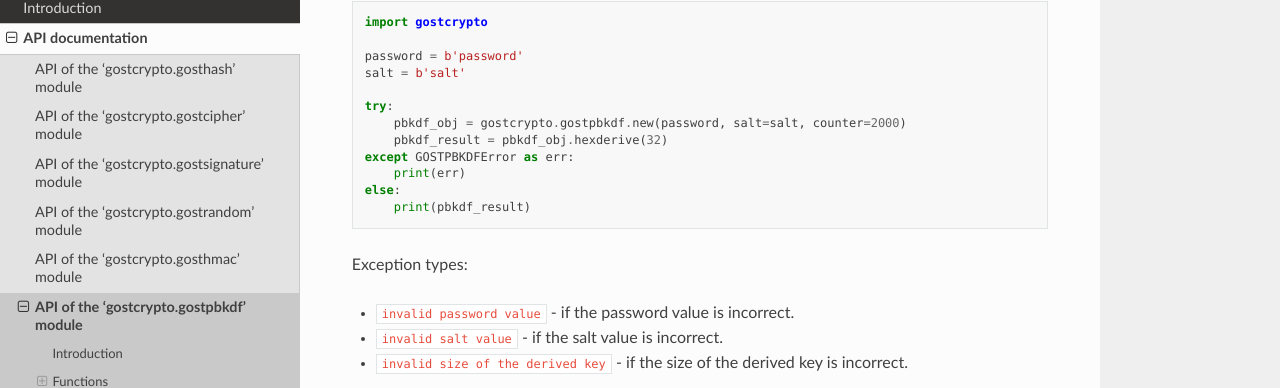
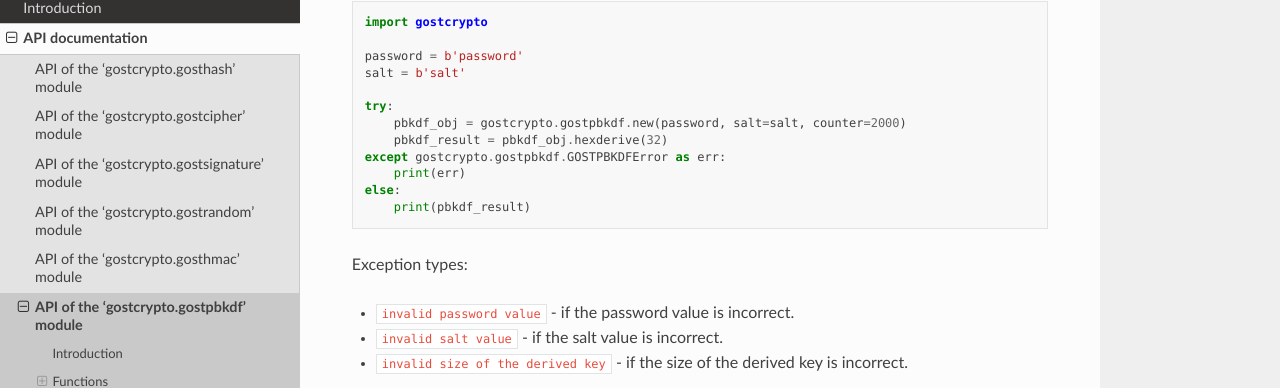
Before and after one commit to drobotun/gostcrypto, a Sphinx documentation site: the page built from docs/source/api/gostpbkdf/gostpbkdf.rst, in a window 1280 px wide and 900 px high, scrolled down 2998 px. Shown: the part 112-500 px from the top of the window. Built offline with Sphinx 7.4.7 and the Read the Docs theme 2.0.0, drawn with Linux system fonts in a browser that asks for light colours.

Commit message:
update docs

```diff
--- a/docs/source/api/gostcipher/gostcipher.rst
+++ b/docs/source/api/gostcipher/gostcipher.rst
@@ -1044,7 +1044,7 @@ GOSTCipherError
                                                 gostcrypto.gostcipher.MODE_ECB,
                                                 pad_mode=gostcrypto.gostcipher.PAD_MODE_2)
         cipher_text = cipher_obj.encrypt(plain_text)
-    except GOSTCipherError as err:
+    except gostcrypto.gostcipher.GOSTCipherError as err:
         print(err)
     else:
         print(cipher_text.hex())
--- a/docs/source/api/gosthash/gosthash.rst
+++ b/docs/source/api/gosthash/gosthash.rst
@@ -262,7 +262,7 @@ GOSTHashError
     try:
         hash_obj = gostcrypto.gosthash.new('streebog256')
         hash_obj.update(hash_string)
-    except GOSTHashError as err:
+    except gostcrypto.gosthash.GOSTHashError as err:
         print(err)
     else:
         result = hash_obj.digest()
--- a/docs/source/api/gosthmac/gosthmac.rst
+++ b/docs/source/api/gosthmac/gosthmac.rst
@@ -309,7 +309,7 @@ GOSTHMACError
     try:
         hmac_obj = gostcrypto.gosthmac.new('HMAC_GOSTR3411_2012_256', key)
         hmac_obj.update(data)
-    except GOSTHMACError as err:
+    except gostcrypto.gosthmac.GOSTHMACError as err:
         print(err)
     else:
         hmac_result = hmac_obj.digest()
--- a/docs/source/api/gostpbkdf/gostpbkdf.rst
+++ b/docs/source/api/gostpbkdf/gostpbkdf.rst
@@ -156,7 +156,7 @@ GOSTPBKDFError
     try:
         pbkdf_obj = gostcrypto.gostpbkdf.new(password, salt=salt, counter=2000)
         pbkdf_result = pbkdf_obj.hexderive(32)
-    except GOSTPBKDFError as err:
+    except gostcrypto.gostpbkdf.GOSTPBKDFError as err:
         print(err)
     else:
         print(pbkdf_result)
--- a/docs/source/api/gostrandom/gostrandom.rst
+++ b/docs/source/api/gostrandom/gostrandom.rst
@@ -160,7 +160,7 @@ GOSTRandomError
                                                random_k=random_k,
                                                size_s=gostcrypto.gostrandom.SIZE_S_256)
         random_result = random_obj.random()
-    except GOSTRandomError as err:
+    except gostcrypto.gostrandom.GOSTRandomError as err:
         print(err)
     else:
         print(random_result.hex())
--- a/docs/source/api/gostsignature/gostsignature.rst
+++ b/docs/source/api/gostsignature/gostsignature.rst
@@ -329,7 +329,7 @@ GOSTSignatureError
         sign_obj = gostcrypto.gostsignature.new(gostcrypto.gostsignature.MODE_256,
                                                 gostcrypto.gostsignature.CURVES_R_1323565_1_024_2019['id-tc26-gost-3410-2012-256-paramSetB'])
         signature = sign_obj.sign(private_key, digest, rand_k)
-    except GOSTSignatureError as err:
+    except gostcrypto.gostsignature.GOSTSignatureError as err:
         print(err)
     else:
         print(signature)
```
